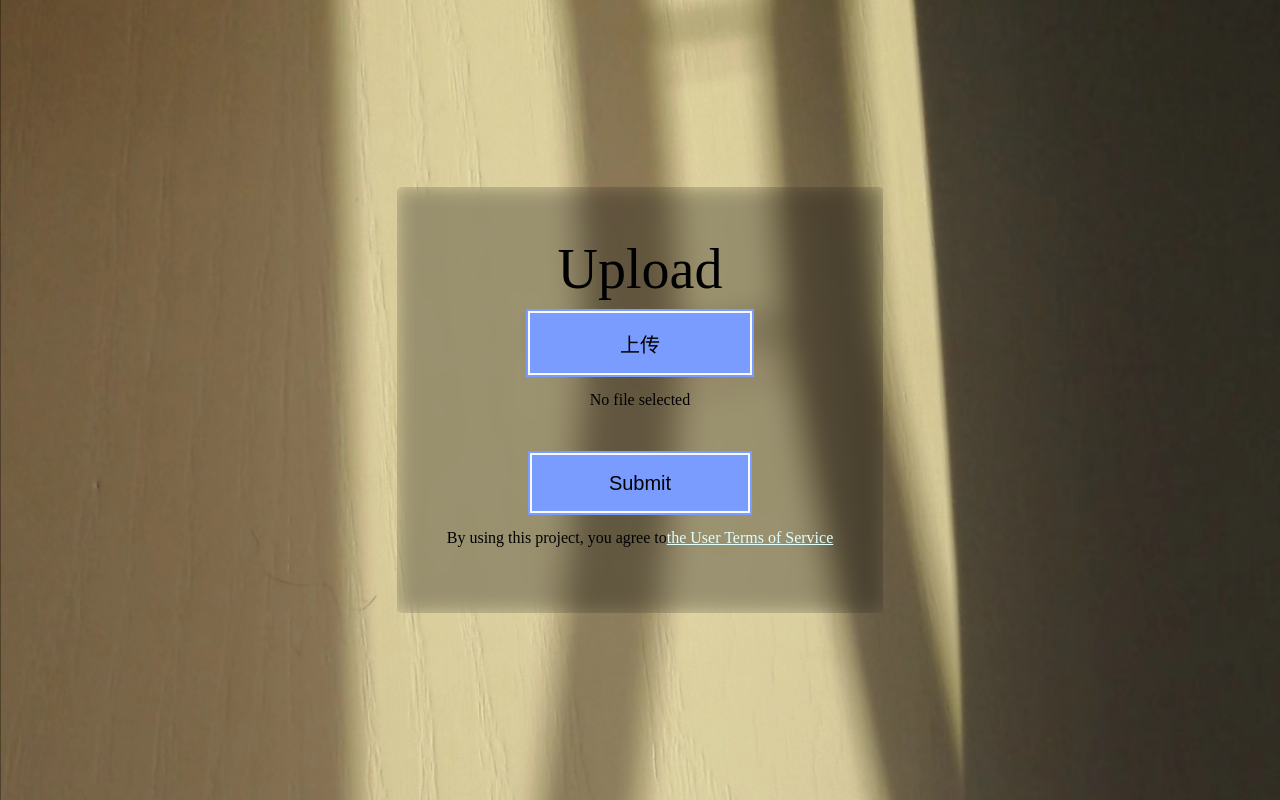
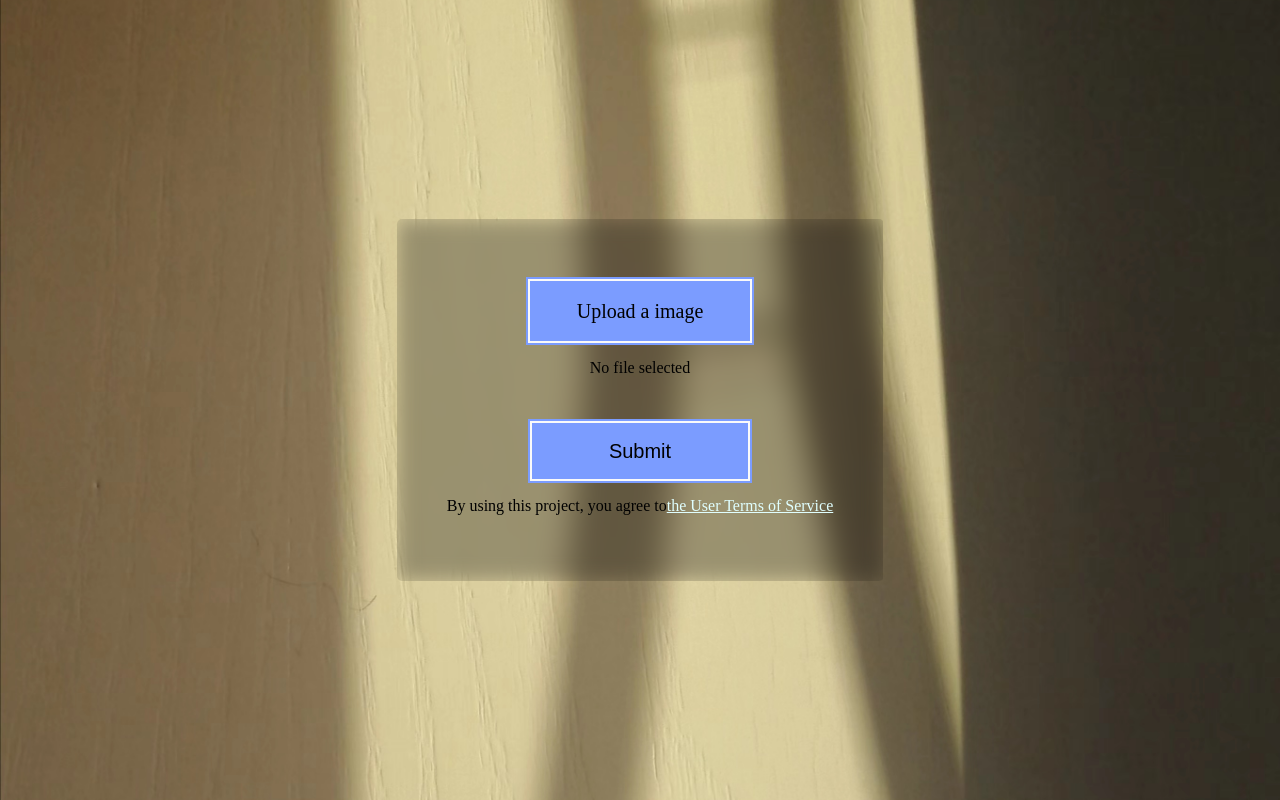
Before and after one commit to rtzg/dataimage, a website: page public/index.html in a window 1280 px wide. Drawn offline with Linux system fonts and the light colour scheme.

Commit message:
Update index.html

```diff
--- a/public/index.html
+++ b/public/index.html
@@ -15,9 +15,8 @@
     <div id="prw"></div>
     <center>
         <form action="/upload" method="post" name="file" enctype="multipart/form-data">
-            <h1>Upload</h1>
             <label>
-                <div class="btn" ondrop="dropHandler(event);" ondragover="dragOverHandler(event);">上传</div>
+                <div class="btn" ondrop="dropHandler(event);" ondragover="dragOverHandler(event);">Upload a image</div>
                 <input onchange="change(this.value)" type="file" name="file" id="file" accept=".png,.svg,.gif,.jpg,.jpeg,.webp">
             </label>
             <p>No file selected</p>
```
